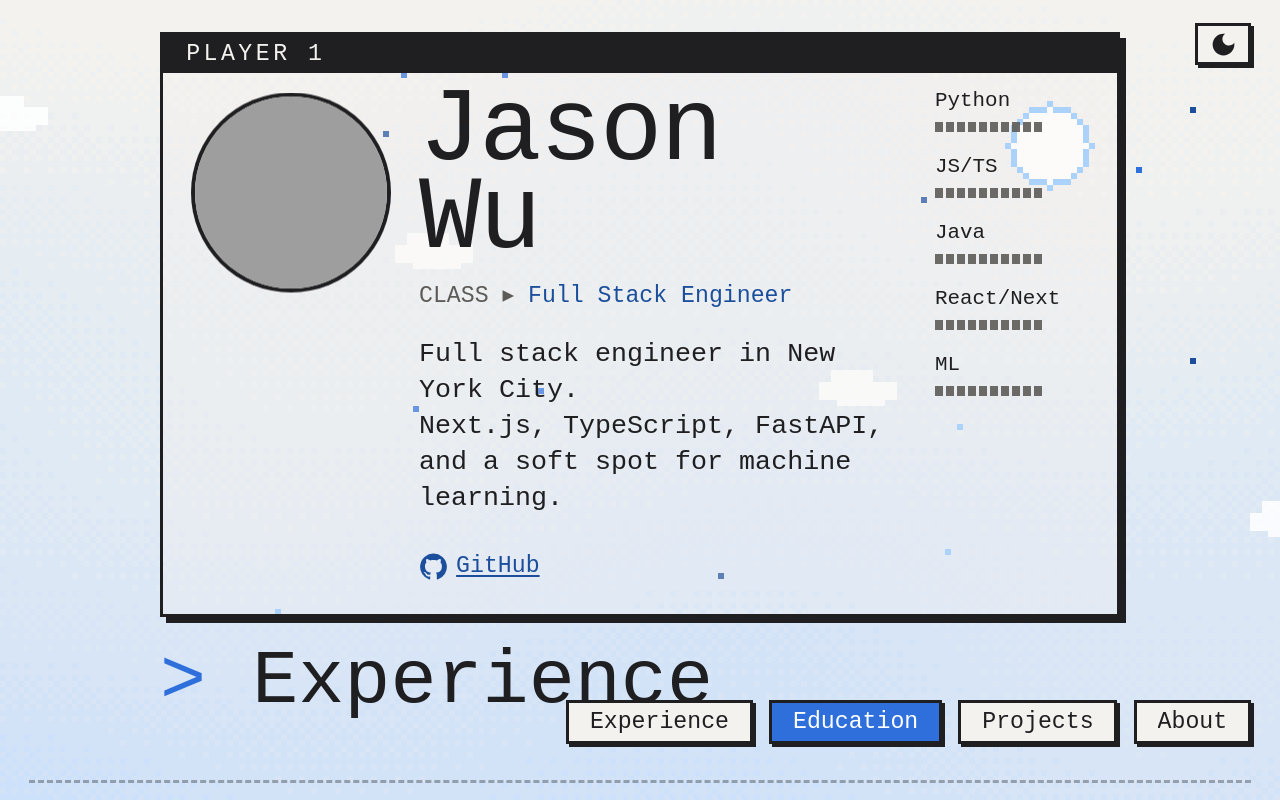
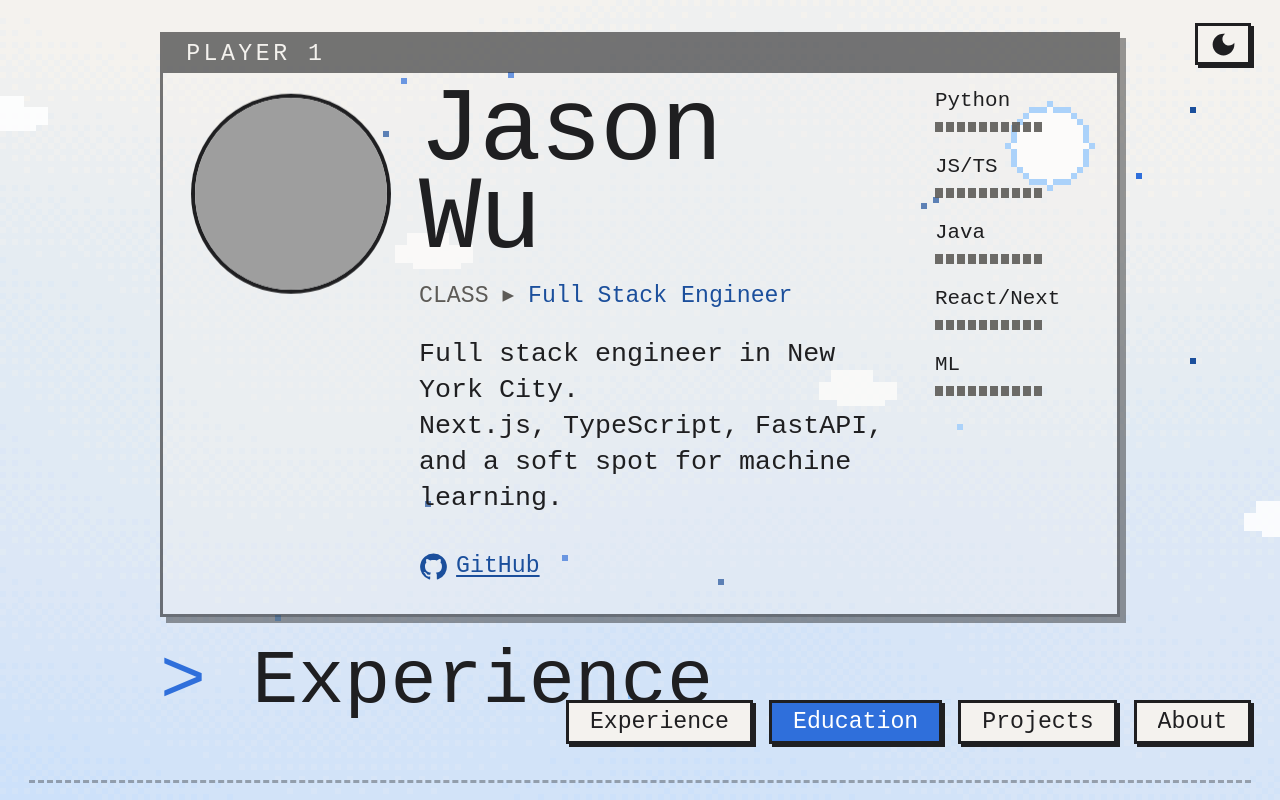
Before and after one commit to Jason-Wuuuu/Jason, a React (Vite) app: page / in a window 1280 px wide. Shown: the top 800 px of the page. Built offline with nearby package versions, Linux system fonts and the light colour scheme; a web font is replaced by a local one.

Commit message:
Translucent player-card border; shorter footer on wide screens
Co-Authored-By: Claude Sonnet 5.5 <noreply@anthropic.com>

```diff
--- a/src/index.css
+++ b/src/index.css
@@ -73,6 +73,7 @@ p { margin: 0 0 1rem; }
 main, footer { padding-inline: max(1.25rem, calc((100vw - 960px) / 2)); }
 section { padding-block: 4rem 1rem; }
 footer { padding-block: 4rem 8rem; color: var(--mute); }
+@media (min-width: 1280px) { footer { padding-block: 1.5rem 1.5rem; } } /* the dock moves to the side here, so no bottom room needed and the page ends sooner */
 #experience { padding-top: 2rem; } /* tight under the hero so its heading peeks on the first screen */
 #experience .timeline { filter: blur(6px); transition: filter .5s steps(5); } /* the heading stays sharp; what follows is blurred until you scroll */
 .scrolled #experience .timeline { filter: none; }
@@ -236,9 +237,9 @@ footer { padding-block: 4rem 8rem; color: var(--mute); }
   .card {
     position: relative;
     display: grid; grid-template-columns: auto minmax(0, 1fr) 150px; gap: 0 32px; align-items: start; /* px: rem is fluid on this page */
-    padding: 52px 32px 32px; background: color-mix(in srgb, var(--bg) 30%, transparent); /* see-through: moon and stars show */ border: 3px solid var(--ink); box-shadow: 6px 6px 0 var(--ink);
+    padding: 52px 32px 32px; background: color-mix(in srgb, var(--bg) 30%, transparent); /* see-through: moon and stars show */ background-clip: padding-box; border: 3px solid color-mix(in srgb, var(--ink) 60%, transparent); box-shadow: 6px 6px 0 color-mix(in srgb, var(--ink) 45%, transparent);
   }
-  .bar { display: block; position: absolute; inset: 0 0 auto; padding: .15rem 1rem; background: var(--ink); color: var(--bg); letter-spacing: .15em; }
+  .bar { display: block; position: absolute; inset: 0 0 auto; padding: .15rem 1rem; background: color-mix(in srgb, var(--ink) 60%, transparent); color: var(--bg); letter-spacing: .15em; }
   .card .pixel-avatar { margin: 12px 0 0; }
   .card h1 { font-size: clamp(64px, min(9vw, 15vh), 104px); margin-bottom: .75rem; }
   .cls { display: block; margin: 0 0 1rem; color: var(--blue); }
```
